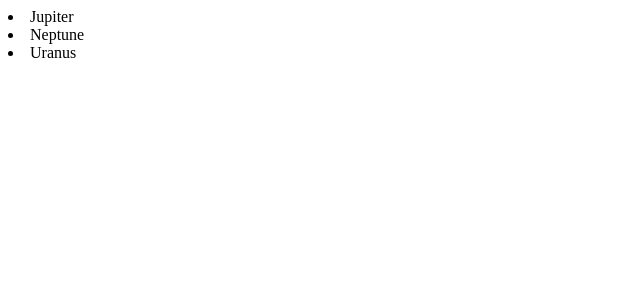
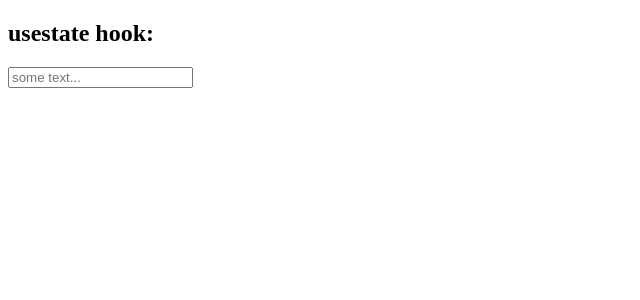
Before and after one commit to mphoChuene/React-practice, a React (Vite) app: page / in a window 1280 px wide. Shown: the top 300 px of the page, without its empty margins (0-640 px from the left). Built offline with nearby package versions, Linux system fonts and the light colour scheme.

Commit message:
state in progress

```diff
--- a/src/App.jsx
+++ b/src/App.jsx
@@ -3,6 +3,7 @@ import "./index.css";
 // import Properties from "./components/props/Properties";
 // import Operators from "./components/ternary-operators/Operators";
 import Exercise from "./components/ternary-operators/Exercise";
+import State from "./components/usestatehook/State";
 
 const App = () => {
   const alertFunction = () => {
@@ -10,7 +11,7 @@ const App = () => {
   };
   return (
     <div>
-      <Exercise />
+      <State />
       {/* <Operators/> */}
       {/* <h1>react property practice </h1> */}
       {/* <Properties
--- a/src/components/usestatehook/State.jsx
+++ b/src/components/usestatehook/State.jsx
@@ -1,7 +1,24 @@
-import React from "react";
+import React,{useState} from "react";
 
 const State = () => {
-  return <div>State</div>;
+
+  const [text,setText]= useState('')
+
+  // const [task,setTask] = useState('')
+const handleText =(event)=>{
+    setText(event.target.value)
+}
+
+
+  return (
+    <div>
+      <h2>usestate hook:</h2>
+      <input type="text" placeholder="some text..." onChange={handleText} />
+
+      {text}
+
+    </div>
+  );
 };
 
 export default State;
```
